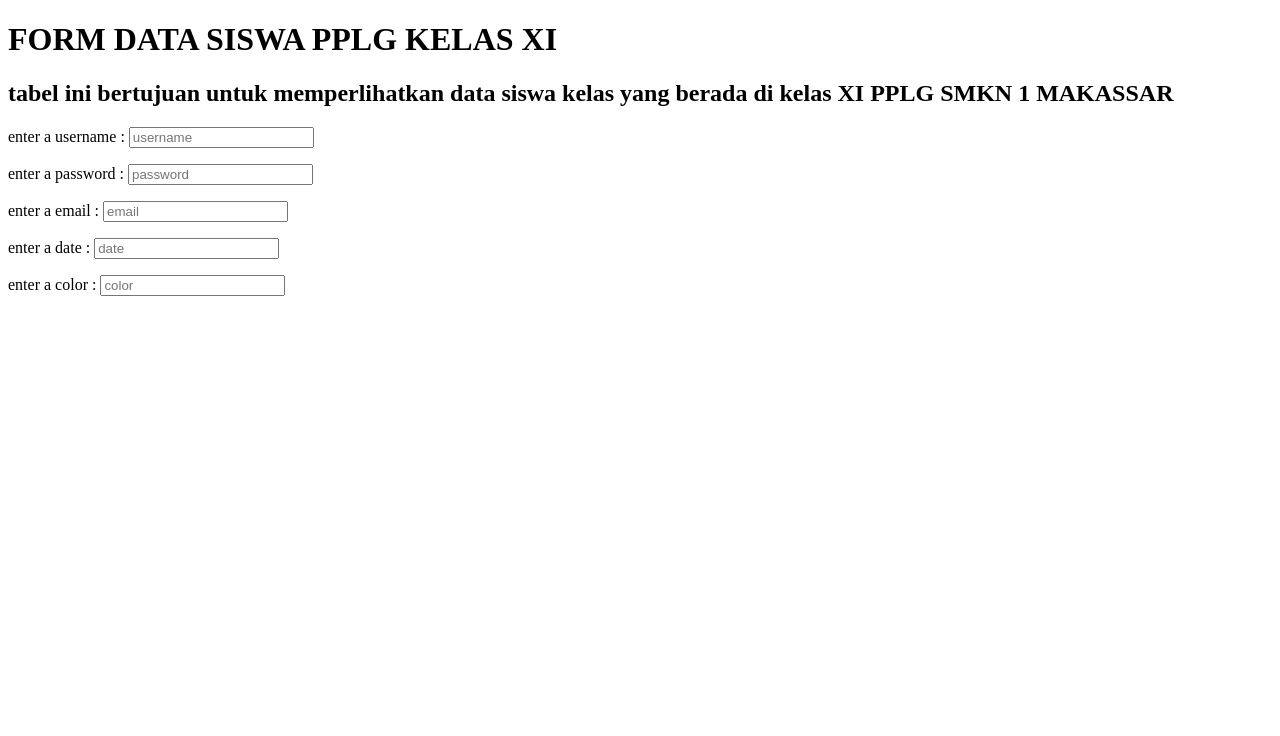
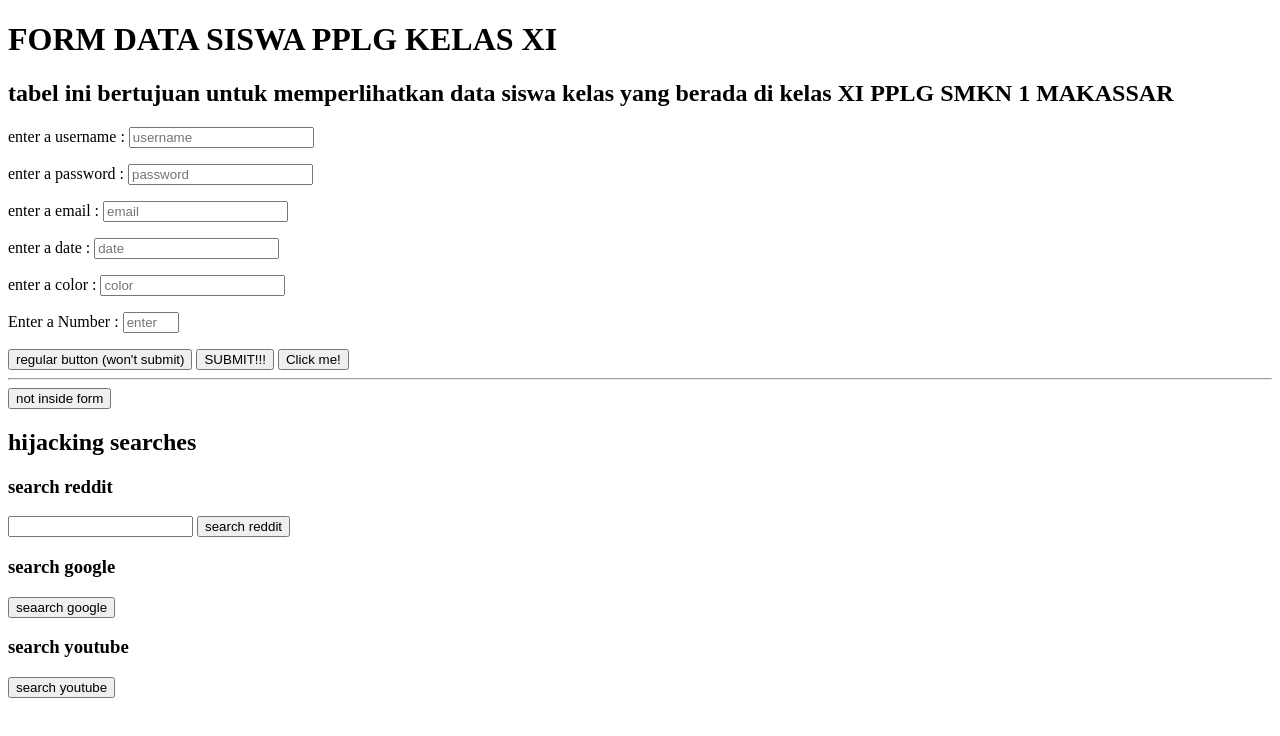
Before and after one commit to cheyoong/KIDI-SMKN1MKS, a plain HTML site: page wawa.html in a window 1280 px wide. Drawn offline with Linux system fonts and the light colour scheme.

Commit message:
Add files via upload

```diff
--- a/wawa.html
+++ b/wawa.html
@@ -30,6 +30,31 @@
                 <label for="color">enter a color :</form>
                 <input id="color" type="text" placeholder="color" name="color">
             </p>
+            <p>
+                <label>
+                    Enter a Number : <input type="number" placeholder="enter a number" name="num" min="1" max="10">
+                </label>
+            </p>
+            <button type="button"> regular button (won't submit)</button>
+            <button>SUBMIT!!!</button>
+            <input type="submit" value="Click me!">
         </form>
+        <hr>
+        <button>not inside form</button>
+        <h2>hijacking searches</h2>
+        <h3>search reddit</h3>
+        <form action="https://www.reddit.com/search">
+            <input type="text" name="q">
+            <button>search reddit</button>
+        </form>
+        <h3>search google</h3>
+        <form action="https://www.google.com/search">
+            <button>seaarch google</button>
+        </form>
+        <h3>search youtube</h3>
+        <form action="https://www.youtube.com/search">
+            <button>search youtube</button>
+        </form>
+
     </body>
 </html>
```
